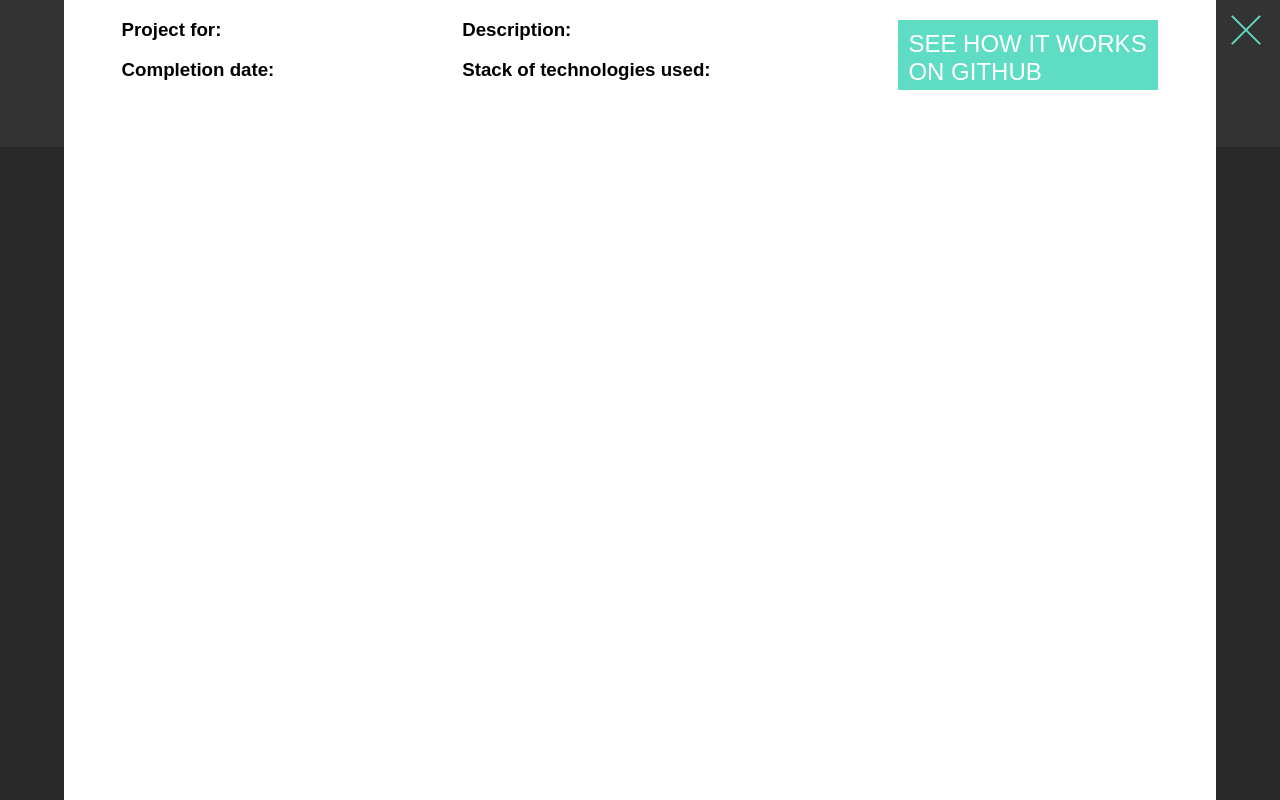
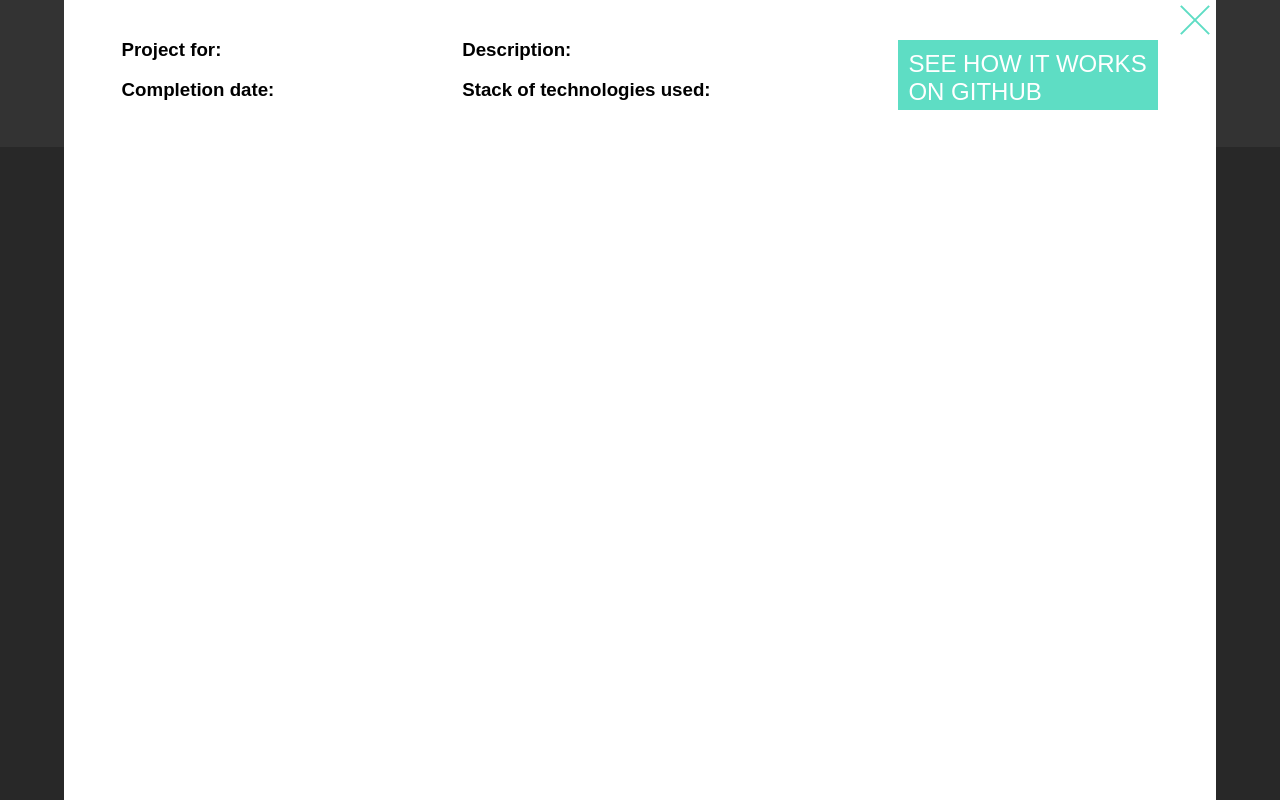
Before and after one commit to nadyawyn/nadyaonline, a website: page src/index.html in a window 1280 px wide. Both pictures are taken after a click on the item 1035 px from the left and 1527 px from the top of the page. Shown: the part 1127-1927 px from the top of the page. Drawn offline with nearby package versions, Linux system fonts and the light colour scheme; files that its build step writes are made by us from their sources.

Commit message:
Changed Portfolio close element

```diff
--- a/src/sass/blocks/_portfolio.scss
+++ b/src/sass/blocks/_portfolio.scss
@@ -11,7 +11,7 @@
 }
 #portfolio__img {
 	width: 100%;
-	height: 600px;
+	height: 800px;
 	display: block;
 
 	background-color: #ffffff;
@@ -27,6 +27,8 @@
 		width: 90%;
 		height: 100%;
 
+		overflow: scroll;
+
 		transform: translate(-50%, -50%);
 
 		background-color: #ffffff;
@@ -35,6 +37,7 @@
 		min-height: 200px;
 		width: 90%;
 		margin: 0 auto;
+		padding-top: 20px;
 
 		display: flex;
 		flex-flow: row nowrap;
@@ -48,8 +51,8 @@
 	}
 	&__close {
 		position: absolute;
-		top: 15px;
-		right: -50px;
+		top: 5px;
+		right: 1px;
 
 		width: 40px;
 		height: 40px;
```
Also changed, not shown: dist/css/style.min.css.
